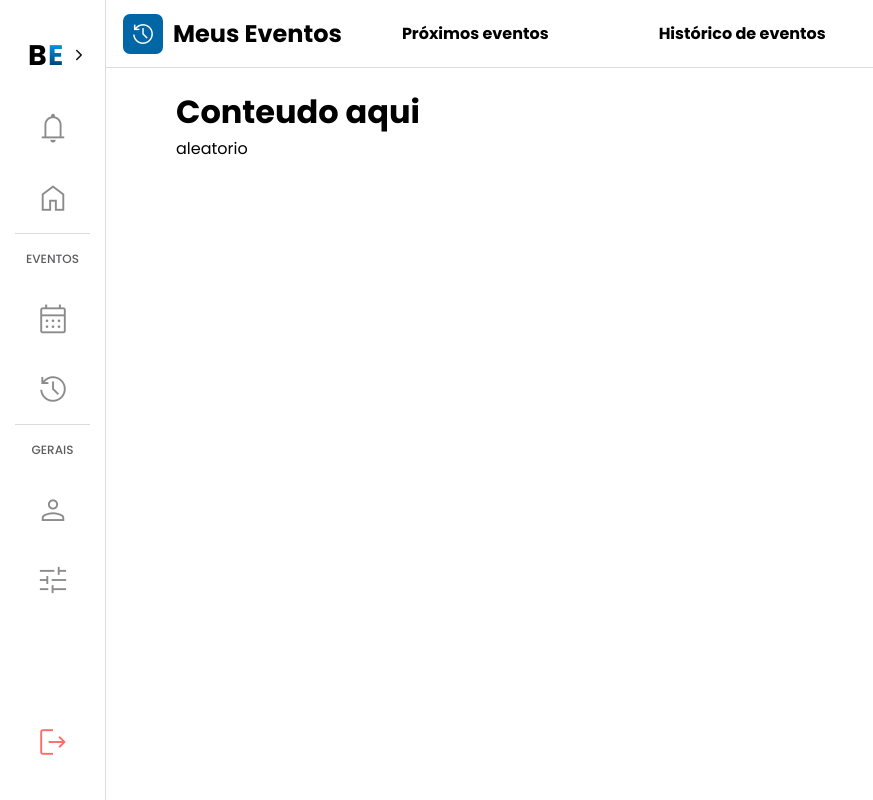
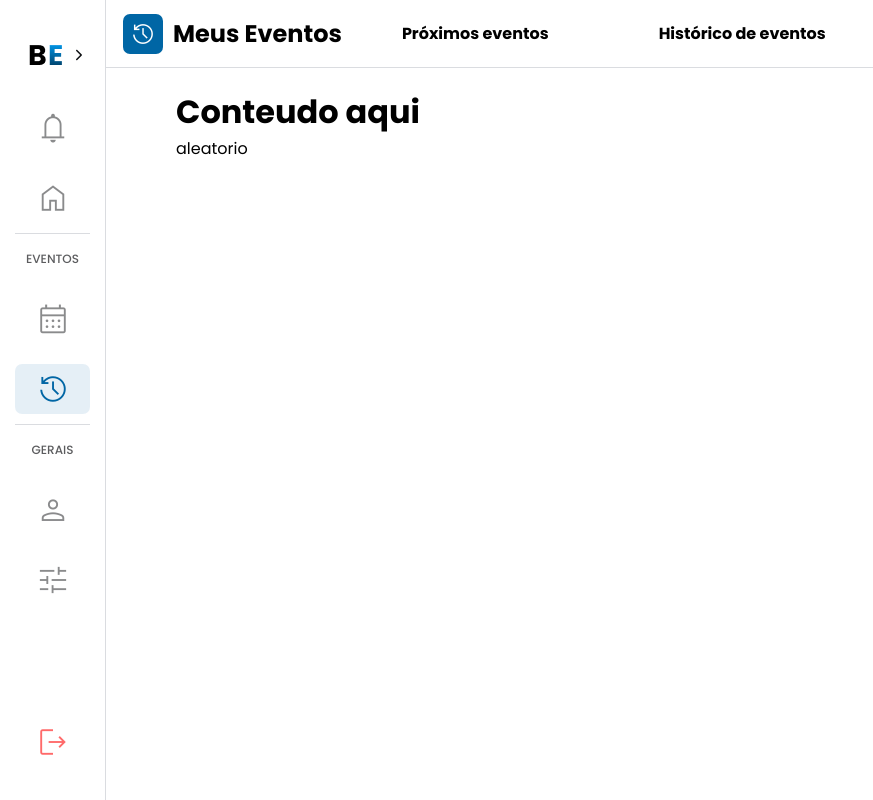
Before and after one commit to EsyProject/EsyFrontend, a React (Vite) app: page /Historic in a window 1280 px wide. Shown: the whole page, without its empty margins (0-873 px from the left). Built offline with nearby package versions, Linux system fonts and the light colour scheme.

Commit message:
feat: update the Historic page to pass the 'activePage' prop to the Sidebar component

```diff
--- a/src/components/Sidebar/Sidebar.jsx
+++ b/src/components/Sidebar/Sidebar.jsx
@@ -1,15 +1,19 @@
-import { useState } from "react";
+import { useState, useEffect } from "react";
 import PropTypes from "prop-types";
 import { LogoEsy, LogoEsyClosed, IoIosArrowBack } from "../../pages/index";
 import "./Sidebar.css";
 import { SidebarIcon } from "../../pages/index";
 
-const Sidebar = ({ isOpen, toggleSidebar }) => {
+const Sidebar = ({ isOpen, toggleSidebar, activePage }) => {
   const [activeIcon, setActiveIcon] = useState(null);
 
   const handleIconClick = (icon) => {
     setActiveIcon(icon);
   };
+
+  useEffect(() => {
+    setActiveIcon(activePage);
+  }, [activePage]);
 
   return (
     <aside className={`sidebar border ${isOpen ? "open-sidebar" : ""}`}>
@@ -64,7 +68,7 @@ const Sidebar = ({ isOpen, toggleSidebar }) => {
             className="clock"
             textClassName="sidebar-text"
             active={activeIcon === "history"}
-            onClick={() => handleIconClick("history")}
+            onClick={() => setActiveIcon("history")}
           />
           <div className="border-bottom"></div>
           <div className={`nav-text ${isOpen ? "active" : ""}`}>
@@ -108,6 +112,7 @@ const Sidebar = ({ isOpen, toggleSidebar }) => {
 Sidebar.propTypes = {
   isOpen: PropTypes.bool.isRequired,
   toggleSidebar: PropTypes.func.isRequired,
+  activePage: PropTypes.string.isRequired,
 };
 
 export default Sidebar;
--- a/src/pages/Historic/Historic.jsx
+++ b/src/pages/Historic/Historic.jsx
@@ -13,7 +13,11 @@ const Historic = () => {
     <div className={`historic-container ${sidebarOpen ? "sidebar-open" : ""}`}>
       <Navbar currentPageIcon="history" />
 
-      <Sidebar isOpen={sidebarOpen} toggleSidebar={toggleSidebar} />
+      <Sidebar
+        activePage="history"
+        isOpen={sidebarOpen}
+        toggleSidebar={toggleSidebar}
+      />
 
       <div className="container-main">
         <h1>Conteudo aqui</h1>
```
